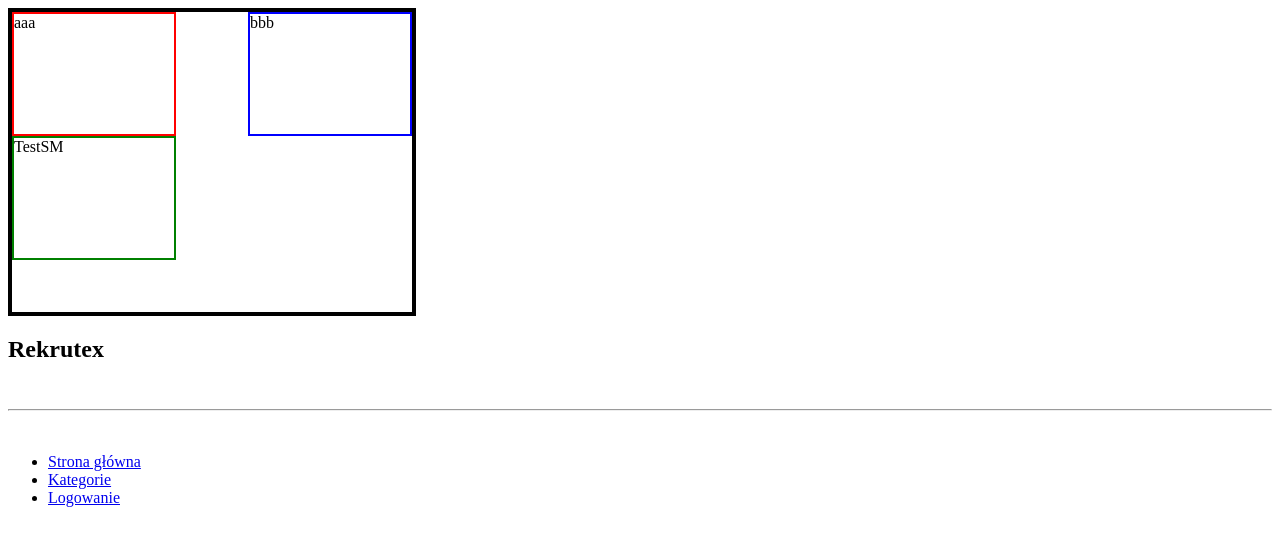
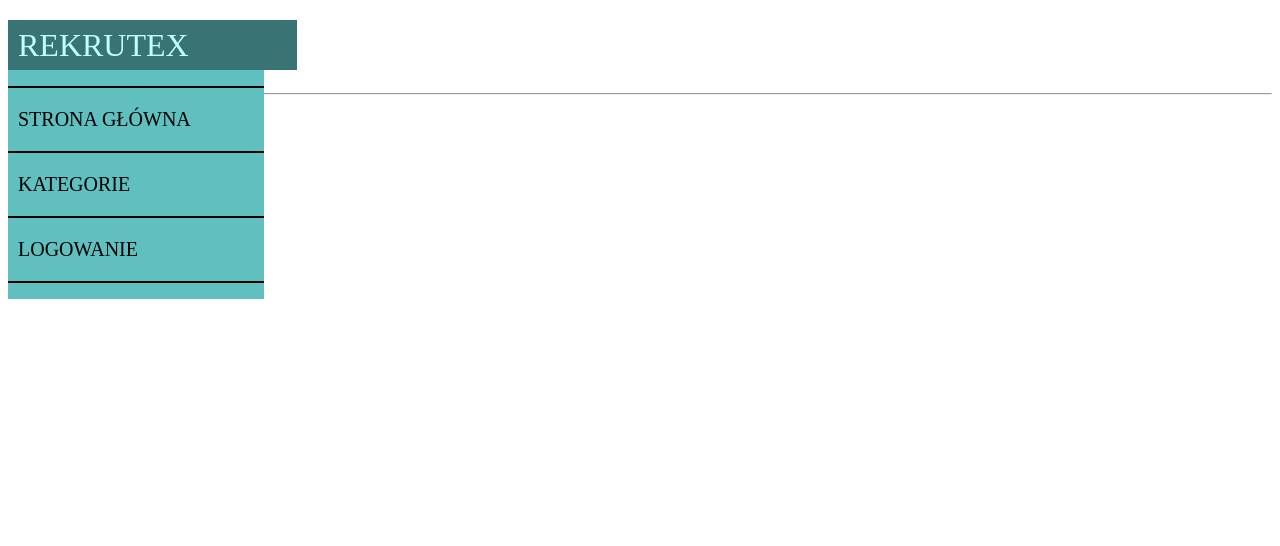
Before and after one commit to AgnieszkaM2/Rekrutex-App, an Angular app in the folder Rekrutex_AngularApp/: page /strona-glowna in a window 1280 px wide. Shown: the top 546 px of the page. Built offline with nearby package versions, Linux system fonts and the light colour scheme.

Commit message:
Menu boczne
Dodanie pierwszej wersji menu bocznego

```diff
--- a/Rekrutex_AngularApp/src/app/app.component.css
+++ b/Rekrutex_AngularApp/src/app/app.component.css
@@ -0,0 +1,69 @@
+aside {
+  width: 20%;
+  background: #60bfbf;
+  position: fixed;
+
+  display: flex;
+  flex-direction: column;
+  overflow-wrap: break-word;
+}
+
+.aside-wrapper {
+  padding: 0px 0px;
+  box-sizing: border-box;
+}
+
+.logo {
+  width: 105%;
+  line-height: 50px;
+  font-size: 32px;
+  color: #bfffff;
+  background: #397373;
+  padding: 0px 10px;
+  position: static;
+  cursor: pointer;
+}
+
+aside ul {
+  padding-inline-start: 0;
+  border-bottom: 1px solid;
+  border-top: 1px solid;
+  border-color: #000000;
+}
+
+aside ul li {
+  list-style: none;
+  font-size: 20px;
+  padding: 20px 10px;
+  border-bottom: 1px solid;
+  border-top: 1px solid;
+  border-color: #000000;
+  cursor: pointer;
+}
+
+a:link {
+  color: #000000;
+  text-decoration: none;
+}
+
+a:visited {
+  color: #000000;
+}
+
+a:hover {
+  color: #ffffff;
+}
+
+
+
+
+
+
+input {
+  display: none;
+}
+
+/* Toggler Functionality */
+input:checked ~ aside {
+  left: -20%;
+}
--- a/Rekrutex_AngularApp/src/app/app.component.html
+++ b/Rekrutex_AngularApp/src/app/app.component.html
@@ -6,15 +6,19 @@
 <!-- * * * * * * * * * Delete the template below * * * * * * * * * * -->
 <!-- * * * * * * * to get started with your project! * * * * * * * * -->
 <!-- * * * * * * * * * * * * * * * * * * * * * * * * * * * * * * * -->
-<div style="height:300px;width:400px;border: solid black 4px;">
-  <div style="height:40%;width:40%;float:left;border: solid red 2px;">
-    aaa
-  </div>
-  <div style="height:40%;width:40%;float:right;border: solid blue 2px;">
-    bbb
-  </div>
-  <div style="height:40%;width:40%;float:left;border: solid green 2px;">
-    TestSM
-  </div>
-</div>
+
+<input type="checkbox" id="toggler" />
+<aside class="aside-wrapper">
+  <label for="toggler">
+	<div class="logo">
+		REKRUTEX
+	</div>
+  </label>
+  <ul>
+    <li><a routerLink="/strona-glowna" routerLinkActive="active">STRONA GŁÓWNA</a></li>
+    <li><a routerLink="/kategorie" routerLinkActive="active">KATEGORIE</a></li>
+    <li><a routerLink="/logowanie" routerLinkActive="active">LOGOWANIE</a></li>
+  </ul>
+
+</aside>
 <router-outlet></router-outlet>
```
